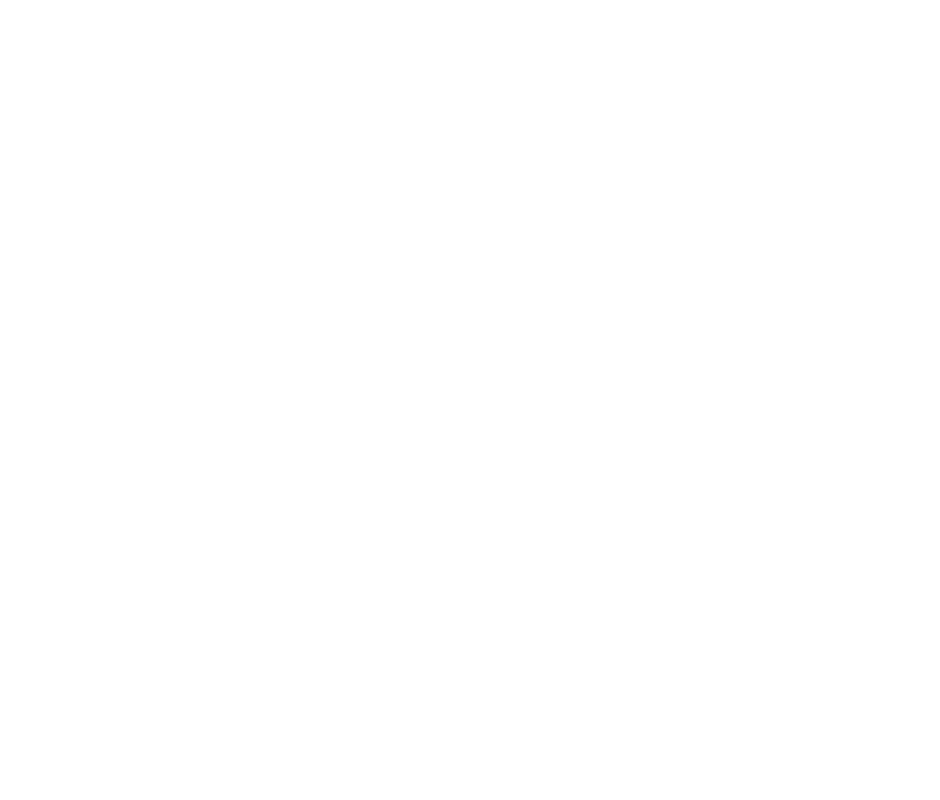
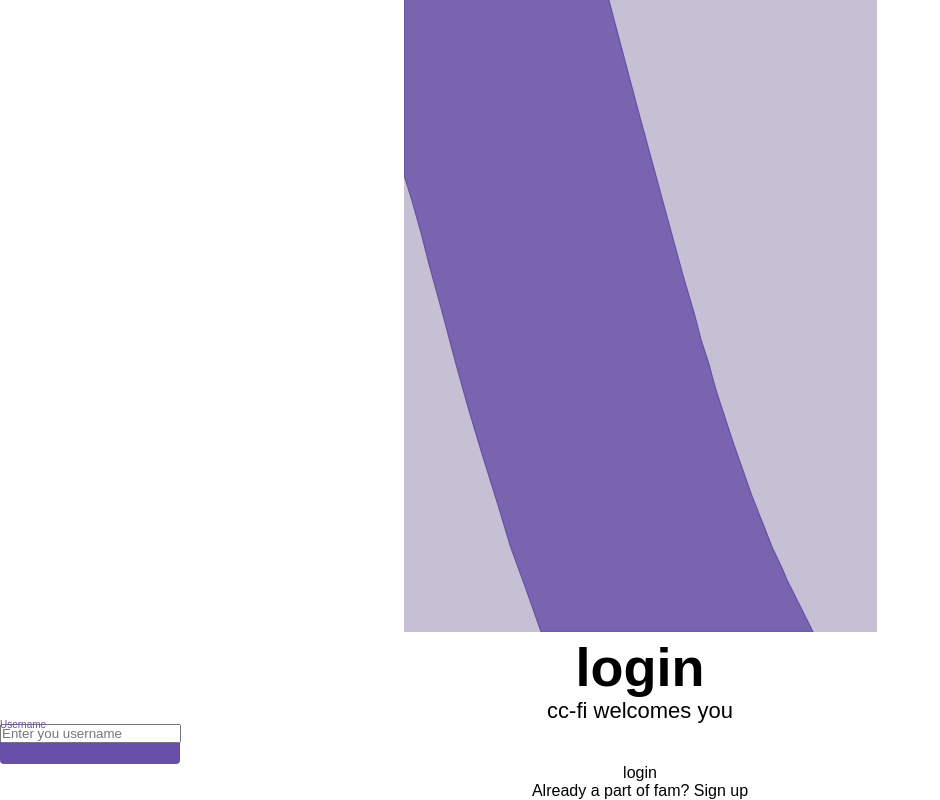
Before and after one commit to jayshreetundele/cc-fi, a React (Create React App) app: page /mail in a window 1280 px wide. Before the commit this address had no page. Shown: the part 392-1192 px from the top of the page, without its empty margins (0-940 px from the left). Before the commit the page ends 800 px from the top, so only its background shows below. Built offline with nearby package versions, Linux system fonts and the light colour scheme.

Commit message:
Main commit

```diff
--- a/src/App.js
+++ b/src/App.js
@@ -1,19 +1,23 @@
 
 import './App.css';
 import Login from './pages/Login';
+import Mail from './pages/Mail';
+
 import { BrowserRouter, Routes, Route } from 'react-router-dom'
 
 const App = () => {
   return (
     <div className='App'>
-    <BrowserRouter>
-    <Routes>
-     <Route exact path="\test"  element={<Login />} />
+      <BrowserRouter>
+        <Routes>
+          <Route exact path="/" element={<Login />} />
+          <Route exact path="/mail" element={<Mail />} />
 
 
-    </Routes>
-    </BrowserRouter>
-   </div>
+
+        </Routes>
+      </BrowserRouter>
+    </div>
   );
 }
 
--- a/src/pages/Login.js
+++ b/src/pages/Login.js
@@ -1,5 +1,5 @@
 import React from 'react';
-import classes from '../App.module.css';
+import classes from '../styles/App.module.css';
 // import { useNavigate } from 'react-router-dom'
 // import { Link } from 'react-router-dom'
 
--- a/src/pages/Mail.js
+++ b/src/pages/Mail.js
@@ -0,0 +1,31 @@
+import React from 'react';
+import classes from '../styles/Mail.module.css';
+
+
+
+const Mail = () => {
+  return <div className={classes.App}>
+  <div className={classes.left}>
+    <img src="/assets/leftmail.svg" alt="Email Image" />
+  </div>
+
+  <div className={classes.right}>
+    <div className={classes.text}>
+      <div className={classes.heading}>login</div>
+      <div className={classes.subHeading}>cc-fi welcomes you</div>
+    </div>
+    <div className={classes.inputFields}>
+      <div className={classes.userName}>
+        <div className={classes.inputText}>Username</div>
+        <div className={classes.Rectangle}></div>
+        <input placeholder="Enter you username"></input>
+      </div>
+    </div>
+  </div>
+
+  <div className={classes.loginBtn}>login</div>
+  <div className={classes.signupText}>Already a part of fam? Sign up</div>
+</div>;
+};
+
+export default Mail;
--- /dev/null
+++ b/src/styles/Mail.module.css
@@ -0,0 +1,36 @@
+.App {
+    font-family: sans-serif;
+    text-align: center;
+  }
+
+  .App .rigth {
+    width: 50%;
+    margin-left: 30px;
+  }
+
+  .App .right .text .heading {
+    font-size: 54px;
+    font-weight: 600;
+  }
+
+  .App .right .text .subHeading {
+    font-size: 22px;
+    font-weight: 400;
+  }
+
+  .App .right .inputFields .userName {
+    position: relative;
+    height: 40px;
+    width: 180px;
+    background: #674fa7;
+    color: #674fa7;
+    border-radius: 4px;
+  }
+
+  .App .right .inputFields .userName .inputText {
+    bottom: 34px;
+    position: absolute;
+    margin-right: 100px;
+    margin-top: 10px;
+    font-size: 10px;
+  }
```
Also changed, not shown: public/assets/leftmail.svg (added), src/styles/App.module.css (renamed from src/App.module.css), 1 other file (tests, documents, lock files or other folders).
